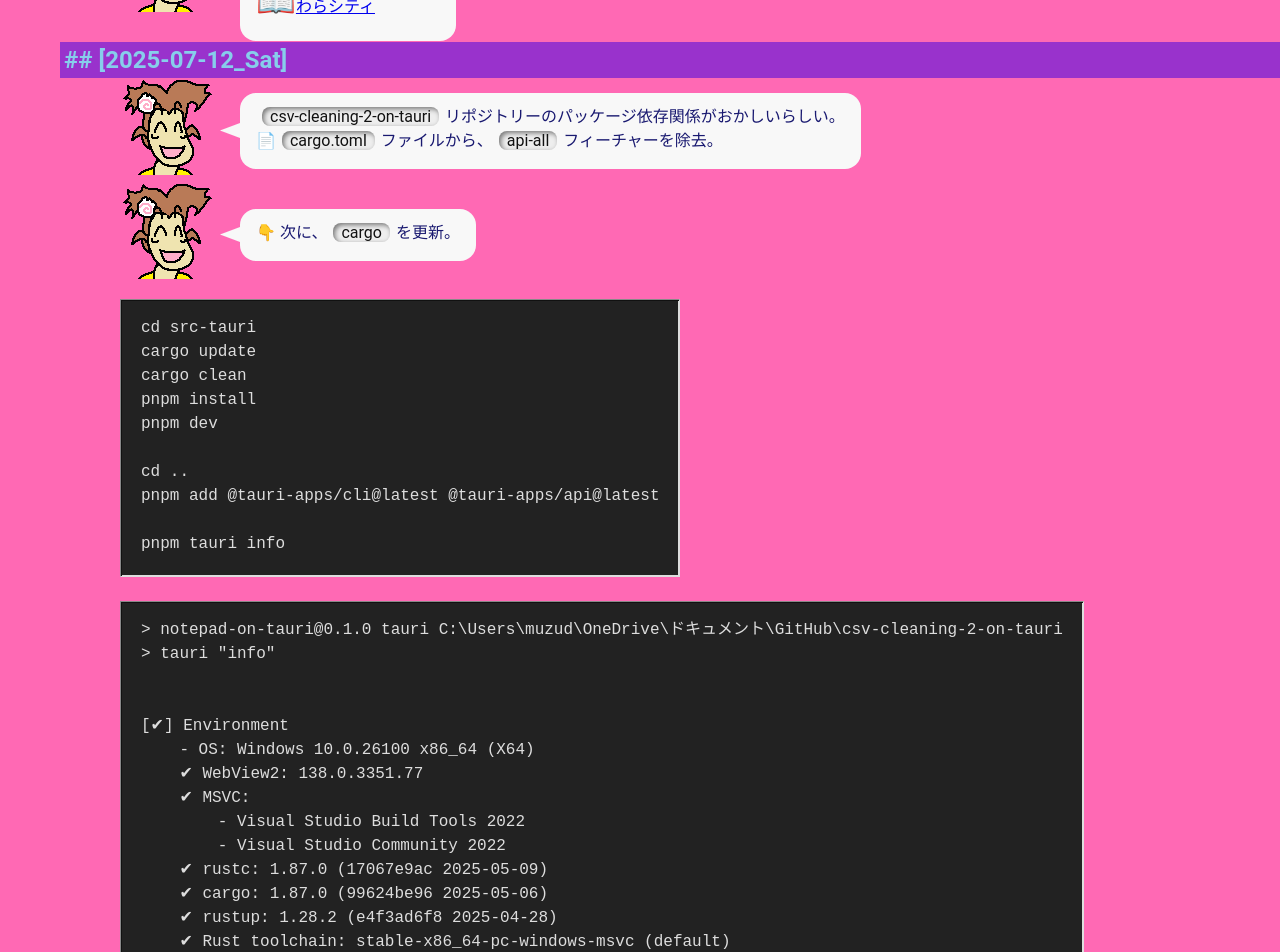
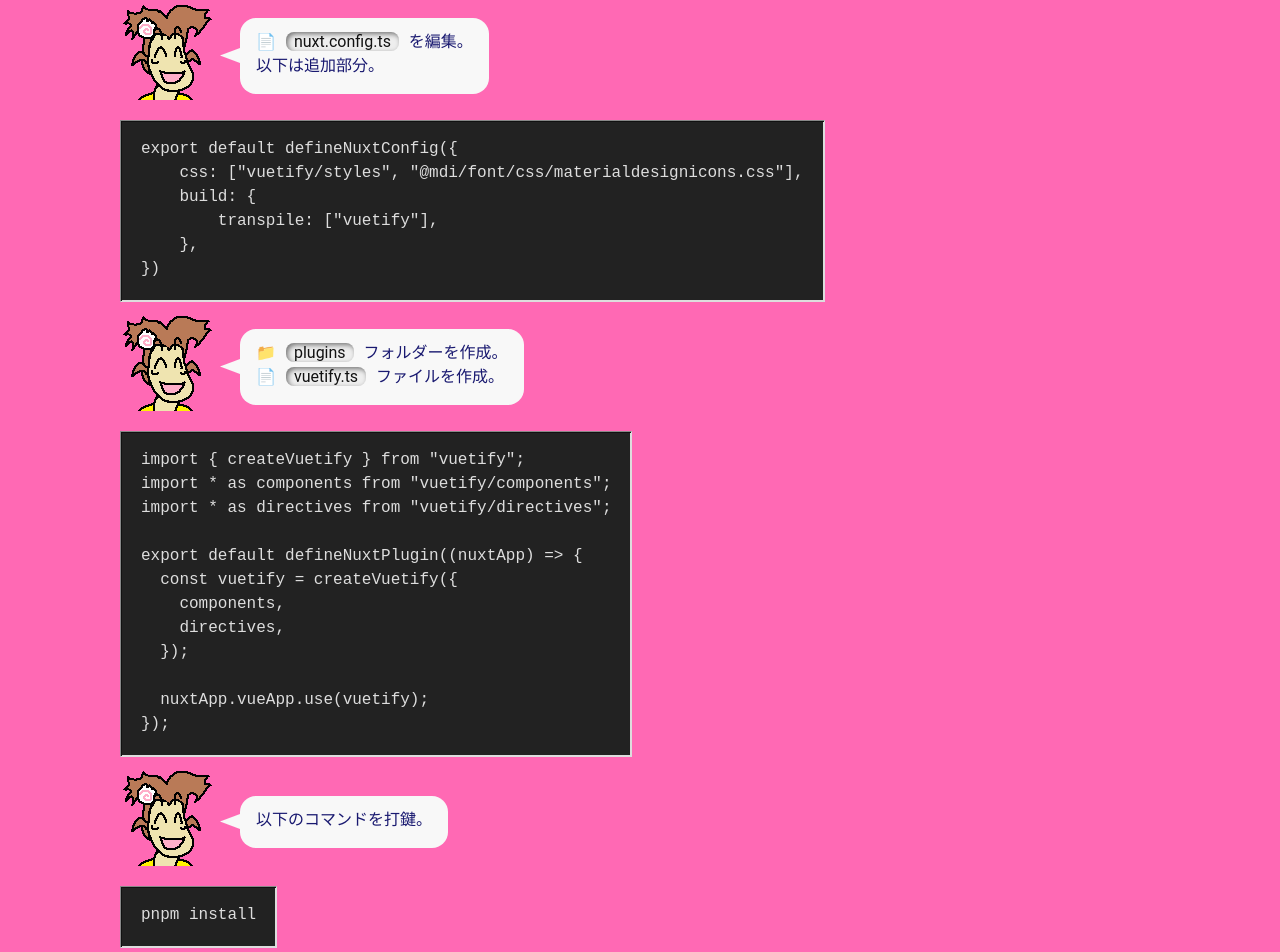
Before and after one commit to muzudho/Warabenture-2025, a Nuxt app: page / in a window 1280 px wide. Shown: the part 3700-4652 px from the top of the page. Built offline with nearby package versions, Linux system fonts and the light colour scheme.

Commit message:
ジャーナル追加。

```diff
--- a/pages/index.vue
+++ b/pages/index.vue
@@ -136,6 +136,60 @@
                 <span class="font-x2">📖</span><a target="_blank" href="https://note.com/doui_lab/n/n37a67a01981a">Vue3 + Nuxt3 + Vuetify3 のクイックスタート</a>
             </div>
         </div>
+        <pre class="code-b">
+pnpm add vuetify@next sass @mdi/font
+pnpm add -D vite-plugin-vuetify</pre>
+        <div class="talk">
+            <div class="face-container">
+                <img src="@/assets/img/202506__character__01--1951-kifuwarabeNoOton-o1o2o0.png" />
+            </div>
+            <div class="baloon-tail"></div>
+            <div class="baloon">
+                📄 <span class="code-w">nuxt.config.ts</span> を編集。<br/>
+                以下は追加部分。
+            </div>
+        </div>
+        <pre class="code-b">
+export default defineNuxtConfig({
+    css: ["vuetify/styles", "@mdi/font/css/materialdesignicons.css"],
+    build: {
+        transpile: ["vuetify"],
+    },
+})</pre>
+        <div class="talk">
+            <div class="face-container">
+                <img src="@/assets/img/202506__character__01--1951-kifuwarabeNoOton-o1o2o0.png" />
+            </div>
+            <div class="baloon-tail"></div>
+            <div class="baloon">
+                📁 <span class="code-w">plugins</span> フォルダーを作成。<br/>
+                📄 <span class="code-w">vuetify.ts</span> ファイルを作成。<br/>
+            </div>
+        </div>
+        <pre class="code-b">
+import { createVuetify } from "vuetify";
+import * as components from "vuetify/components";
+import * as directives from "vuetify/directives";
+
+export default defineNuxtPlugin((nuxtApp) => {
+  const vuetify = createVuetify({
+    components,
+    directives,
+  });
+
+  nuxtApp.vueApp.use(vuetify);
+});</pre>
+        <div class="talk">
+            <div class="face-container">
+                <img src="@/assets/img/202506__character__01--1951-kifuwarabeNoOton-o1o2o0.png" />
+            </div>
+            <div class="baloon-tail"></div>
+            <div class="baloon">
+                以下のコマンドを打鍵。
+            </div>
+        </div>
+        <pre class="code-b">
+pnpm install</pre>
         <div class="talk">
             <div class="face-container">
                 <img src="@/assets/img/202506__character__01--1951-kifuwarabeNoOton-o1o2o0.png" />
```
